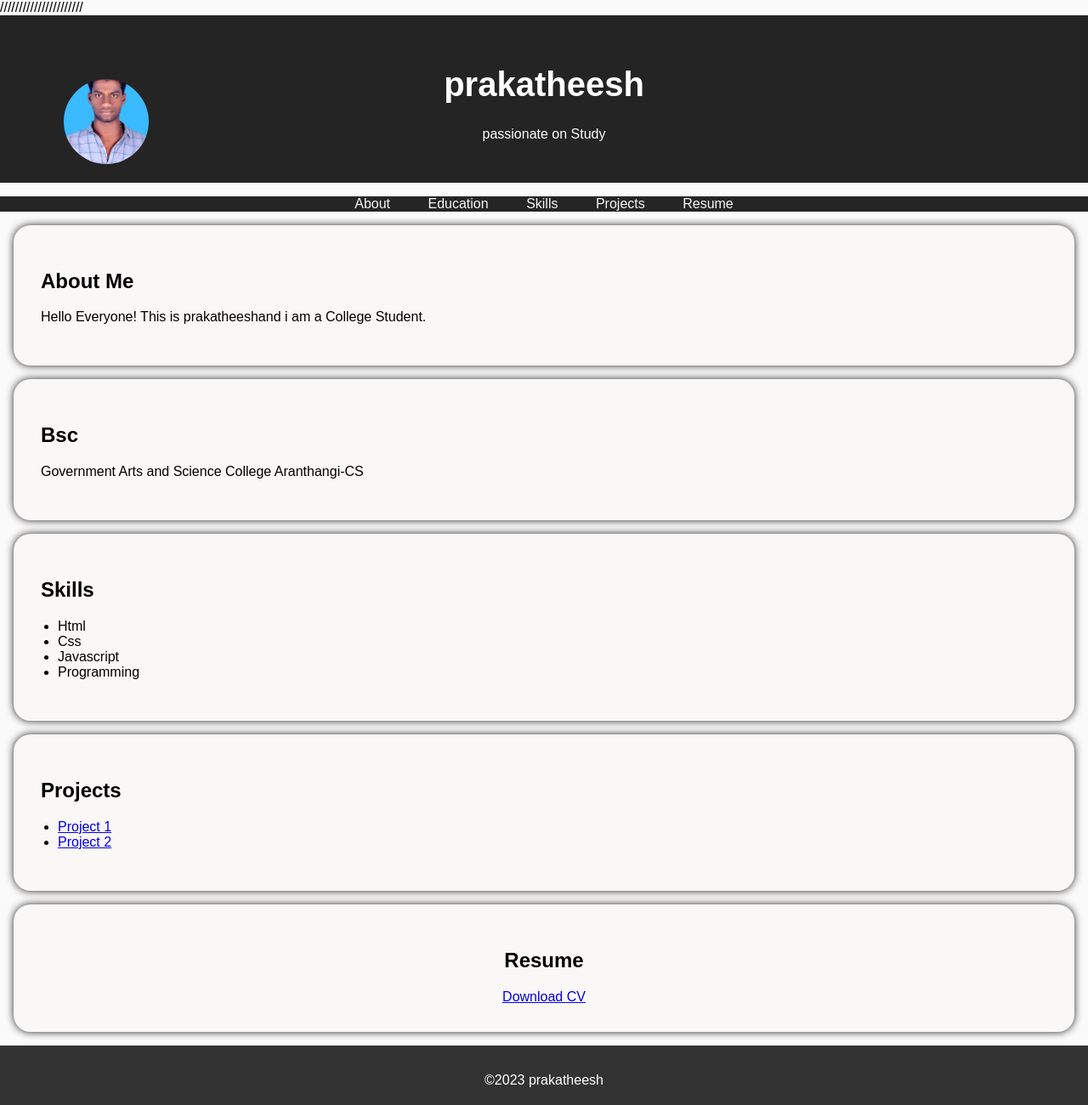
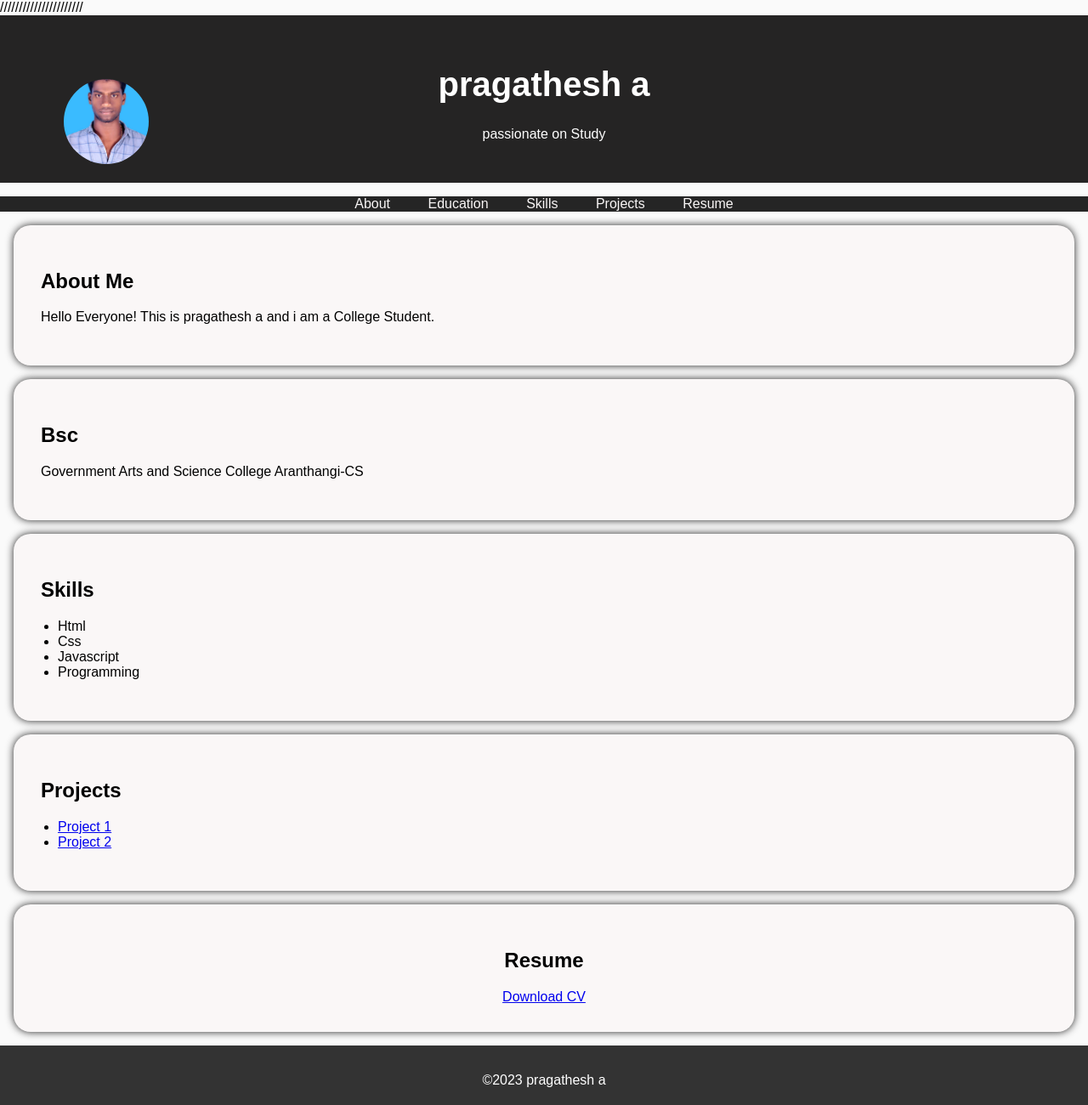
Before and after one commit to Ragavamoorthi/digitalportfolio-6, a plain HTML site: page index.html in a window 1280 px wide. Shown: the whole page at 85% size. Drawn offline with Linux system fonts and the light colour scheme.

Commit message:
Update index.html

```diff
--- a/index.html
+++ b/index.html
@@ -37,7 +37,7 @@
     <header>
           <div class="header-content">
             <img src="prakatheesh.jpg" alt="your profile picture" class="profile-picture">
-            <h1>prakatheesh</h1>
+            <h1>pragathesh a</h1>
             <p>passionate on Study</p>
           </div>
     </header>
@@ -57,7 +57,7 @@
     <section id="about">
         <div class="section-content">
             <h2>About Me</h2>
-            <p>Hello Everyone! This is prakatheeshand i am a College Student.</p>
+            <p>Hello Everyone! This is pragathesh a and i am a College Student.</p>
 
         </div>
     </section>
@@ -107,7 +107,7 @@
 
 
     <footer>
-        <p>&copy;2023 prakatheesh</p>
+        <p>&copy;2023 pragathesh a </p>
     </footer>
 
 
```
